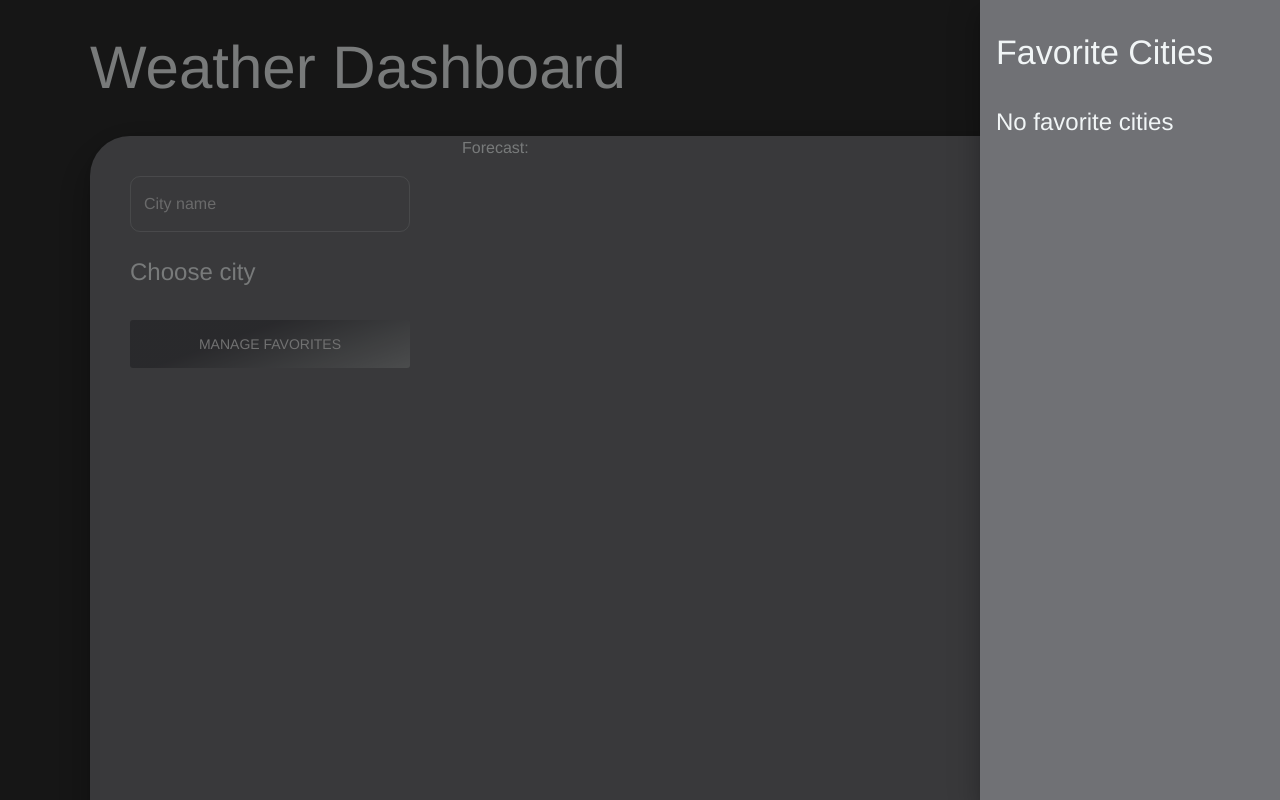
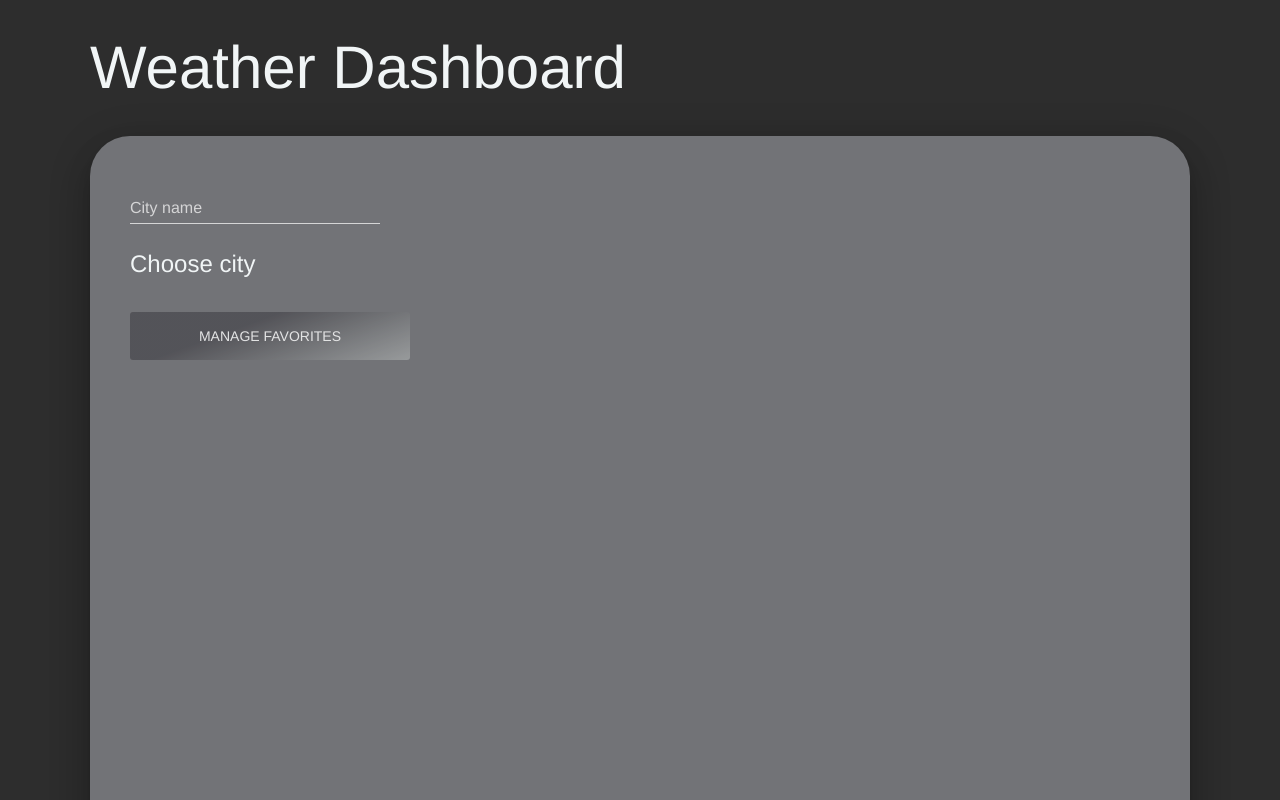
Before and after one commit to ExIxIxS/weather_dashboard, a React (Vite) app: page / in a window 1280 px wide. Shown: the top 800 px of the page. Built offline with nearby package versions, Linux system fonts and the light colour scheme.

Commit message:
FEAT: add initial forecast layout

```diff
--- a/eslint.config.js
+++ b/eslint.config.js
@@ -55,7 +55,7 @@ export default [{
     "react/jsx-tag-spacing": ["error", { beforeSelfClosing: "always" }],
     "react/jsx-curly-spacing": ["error", { when: "never" }],
     "react/jsx-boolean-value": ["warn", "never"],
-    "react/no-array-index-key": "off",
+    "react/no-array-index-key": "warn",
     "react/jsx-wrap-multilines": ["error"],
     "react/self-closing-comp": [
       "error",
--- a/src/api/forecastSliceAPI/types.ts
+++ b/src/api/forecastSliceAPI/types.ts
@@ -4,7 +4,7 @@ type Sys = {
   pod: string;
 };
 
-type ForecastItem = {
+export type ForecastItem = {
   dt: number;
   main: MainWeatherInfo;
   weather: Weather[];
--- a/src/pages/main/components/CityWeatherInfo/components/FavoriteCitiesList/index.tsx
+++ b/src/pages/main/components/CityWeatherInfo/components/FavoriteCitiesList/index.tsx
@@ -1,4 +1,4 @@
-import { useMemo, type Dispatch, type SetStateAction, type FC } from 'react';
+import { useMemo, type Dispatch, type SetStateAction, type FC, MouseEvent } from 'react';
 import { useDispatch, useSelector } from 'react-redux';
 import Stack from '@mui/material/Stack';
 import Typography from '@mui/material/Typography';
@@ -30,7 +30,8 @@ export const FavoriteCitiesList: FC<TProps> = ({ isShown, setIsShown }) => {
     dispatch(setSelectedCity(city));
   };
 
-  const handleRemoveFavoriteCity = (city: ResponseCity) => {
+  const handleRemoveFavoriteCity = (e: MouseEvent, city: ResponseCity) => {
+    e.stopPropagation();
     dispatch(removeFavoriteCity(city));
   };
 
@@ -62,7 +63,9 @@ export const FavoriteCitiesList: FC<TProps> = ({ isShown, setIsShown }) => {
               <IconButton
                 edge="end"
                 aria-label="delete"
-                onClick={() => handleRemoveFavoriteCity({ name, country, lat, lon })}
+                onClick={(e: MouseEvent) =>
+                  handleRemoveFavoriteCity(e, { name, country, lat, lon })
+                }
               >
                 <DeleteOutlineIcon />
               </IconButton>
--- /dev/null
+++ b/src/pages/main/components/CityWeatherInfo/components/Forecast/constants.ts
@@ -0,0 +1,27 @@
+import type { SelectOption } from 'src/pages/main/components/CityWeatherInfo/components/Forecast/types';
+
+export enum CHART_OPTIONS {
+  TEMP = 'temp',
+  PRESSURE = 'pressure',
+  HUMIDITY = 'humidity',
+  WIND_SPEED = 'windSpeed',
+}
+
+export const CHART_SELECT_OPTIONS: SelectOption<CHART_OPTIONS>[] = [
+  {
+    value: CHART_OPTIONS.TEMP,
+    label: `Temperature (°C)`,
+  },
+  {
+    value: CHART_OPTIONS.PRESSURE,
+    label: `Pressure (hPa)`,
+  },
+  {
+    value: CHART_OPTIONS.HUMIDITY,
+    label: `Humidity (%)`,
+  },
+  {
+    value: CHART_OPTIONS.WIND_SPEED,
+    label: `Wind speed (m/s)`,
+  },
+];
--- /dev/null
+++ b/src/pages/main/components/CityWeatherInfo/components/Forecast/index.tsx
@@ -0,0 +1,91 @@
+import { useMemo, useState, type FC } from 'react';
+import { Line } from 'react-chartjs-2';
+import {
+  Chart as ChartJS,
+  CategoryScale,
+  LinearScale,
+  PointElement,
+  LineElement,
+  Filler,
+} from 'chart.js';
+import FormControl from '@mui/material/FormControl';
+import Select, { type SelectChangeEvent } from '@mui/material/Select';
+import MenuItem from '@mui/material/MenuItem';
+import Stack from '@mui/material/Stack';
+import Typography from '@mui/material/Typography';
+import Box from '@mui/material/Box';
+import CircularProgress from '@mui/material/CircularProgress';
+import { OutlinedAlert } from 'src/components/OutlinedAlert';
+import { getChartData } from 'src/pages/main/components/CityWeatherInfo/components/Forecast/utils';
+import {
+  CHART_OPTIONS,
+  CHART_SELECT_OPTIONS,
+} from 'src/pages/main/components/CityWeatherInfo/components/Forecast/constants';
+import type { ResponseCity } from 'src/api/citiesSliceAPI/types';
+import type { ResponseForecast } from 'src/api/forecastSliceAPI/types';
+
+type TProps = {
+  city: ResponseCity | null;
+  forecast?: ResponseForecast;
+  isFetching: boolean;
+  isError: boolean;
+};
+
+ChartJS.register(CategoryScale, LinearScale, PointElement, LineElement, Filler);
+
+export const Forecast: FC<TProps> = ({ city, forecast, isFetching, isError }) => {
+  const [selectOption, setSelectOption] = useState(CHART_SELECT_OPTIONS.at(0));
+
+  const handleSetCurrentChartPoint = () => console.log('click point'); // refactor
+
+  const handleChangeSelect = (e: SelectChangeEvent) => {
+    const newValue = e.target.value as CHART_OPTIONS;
+
+    const selectOption = CHART_SELECT_OPTIONS.find((option) => option.value === newValue);
+
+    if (selectOption) {
+      setSelectOption(selectOption);
+    }
+  };
+
+  const { chartData, chartOptions } = useMemo(
+    () => getChartData(handleSetCurrentChartPoint, selectOption?.value, forecast),
+    [forecast, handleSetCurrentChartPoint, selectOption]
+  );
+
+  return (
+    <Stack sx={{ overflow: 'auto', p: { xs: 1, sm: 2, md: 4, xl: 8 } }}>
+      {city && (
+        <Box sx={{ minHeight: 300 }}>
+          {isError && <OutlinedAlert>Data fetching error</OutlinedAlert>}
+          {isFetching && <CircularProgress color="inherit" sx={{ my: 4 }} />}
+          {!isFetching && !isError && forecast && (
+            <>
+              <Typography variant="h3" component="h2" sx={{ mb: 4 }}>
+                5 days forecast
+              </Typography>
+              <Box sx={{ width: 700, minHeight: 400 }}>
+                <Line data={chartData} options={chartOptions as never} />
+              </Box>
+              <FormControl fullWidth>
+                <Select
+                  id="chart-options-select"
+                  value={selectOption?.value}
+                  label={selectOption?.label}
+                  onChange={handleChangeSelect}
+                  variant="standard"
+                >
+                  {CHART_SELECT_OPTIONS.map(({ value, label }) => (
+                    <MenuItem key={value} value={value}>
+                      {label}
+                    </MenuItem>
+                  ))}
+                </Select>
+              </FormControl>
+            </>
+          )}
+        </Box>
+      )}
+    </Stack>
+  );
+};
--- /dev/null
+++ b/src/pages/main/components/CityWeatherInfo/components/Forecast/types.ts
@@ -0,0 +1,4 @@
+export type SelectOption<V = unknown, L = string> = {
+  value: V;
+  label: L;
+};
--- /dev/null
+++ b/src/pages/main/components/CityWeatherInfo/components/Forecast/utils.ts
@@ -0,0 +1,130 @@
+import { type Dispatch, type SetStateAction } from 'react';
+import { type ActiveElement, type ChartEvent } from 'chart.js/dist/types/index';
+import { CHART_OPTIONS } from 'src/pages/main/components/CityWeatherInfo/components/Forecast/constants';
+import type { ForecastItem, ResponseForecast } from 'src/api/forecastSliceAPI/types';
+
+const getForecastData = (forecast?: ResponseForecast, length: number = Infinity) => {
+  const initialResult = {
+    dates: [] as string[],
+    [CHART_OPTIONS.TEMP]: [] as number[],
+    [CHART_OPTIONS.PRESSURE]: [] as number[],
+    [CHART_OPTIONS.HUMIDITY]: [] as number[],
+    [CHART_OPTIONS.WIND_SPEED]: [] as number[],
+    chartPoints: [] as ForecastItem[],
+  };
+
+  if (!forecast) return initialResult;
+
+  const { dates, temp, pressure, humidity, windSpeed, chartPoints } = forecast.list.reduce(
+    (result, forecastRecord) => {
+      const {
+        dt_txt,
+        main: { temp, pressure, humidity },
+        wind: { speed: windSpeed },
+      } = forecastRecord;
+
+      result.dates.push(dt_txt.split(' ').at(-1)?.slice(0, 5) ?? '');
+      result.temp.push(temp);
+      result.pressure.push(pressure);
+      result.humidity.push(humidity);
+      result.windSpeed.push(windSpeed);
+      result.chartPoints.push(forecastRecord);
+
+      return result;
+    },
+    { ...initialResult }
+  );
+
+  return dates.length > length
+    ? {
+        dates: dates.slice(-length),
+        temp: temp.slice(-length),
+        pressure: pressure.slice(-length),
+        humidity: humidity.slice(-length),
+        windSpeed: windSpeed.slice(-length),
+        chartPoints: chartPoints.slice(-length),
+      }
+    : { dates, temp, pressure, humidity, windSpeed, chartPoints };
+};
+
+export const getChartData = (
+  setCurrentChartPoint: Dispatch<SetStateAction<ForecastItem | null>>,
+  chartOption: CHART_OPTIONS | undefined = CHART_OPTIONS.TEMP,
+  forecast?: ResponseForecast,
+  period?: number
+) => {
+  const forecastData = getForecastData(forecast, period);
+
+  const chartData = {
+    labels: forecastData.dates,
+    datasets: [
+      {
+        label: chartOption,
+        data: forecastData[chartOption],
+        border: '2px solid',
+        borderColor: '#C26EB4',
+        backgroundColor: '#E66FD2',
+        pointBackgroundColor: '#E66FD2',
+        pointBorderColor: '#FFFFFF',
+        pointBorderWidth: 1,
+        pointRadius: 5,
+        pointHoverRadius: 6,
+        tension: 0.3,
+        fill: false,
+      },
+    ],
+  };
+
+  const chartOptions = {
+    responsive: true,
+    maintainAspectRatio: true,
+    plugins: {
+      title: {
+        display: true,
+        text: 'Blood Pressure',
+      },
+    },
+    scales: {
+      x: {
+        grid: {
+          display: false,
+        },
+        ticks: {
+          font: {
+            family: 'Montserrat',
+            size: 12,
+            style: 'normal',
+            weight: 'normal',
+          },
+          color: '#072635',
+        },
+      },
+      y: {
+        ticks: {
+          font: {
+            family: 'Montserrat',
+            size: 12,
+            style: 'normal',
+            weight: 'normal',
+          },
+          color: '#072635',
+        },
+        type: 'linear',
+      },
+    },
+    onClick: (_: ChartEvent, elements: ActiveElement[]) => {
+      if (elements.length) {
+        const index = elements[0].index;
+        const currentChartPoint = forecastData.chartPoints[index];
+
+        setCurrentChartPoint(currentChartPoint);
+      }
+    },
+  };
+
+  if (forecastData.chartPoints.length) {
+    setCurrentChartPoint(forecastData.chartPoints.at(-1) as ForecastItem);
+  }
+
+  return { forecastData, chartData, chartOptions };
+};
--- a/src/pages/main/components/CityWeatherInfo/components/SearchPanel/index.tsx
+++ b/src/pages/main/components/CityWeatherInfo/components/SearchPanel/index.tsx
@@ -59,11 +59,11 @@ export const SearchPanel: FC = () => {
 
   return (
     <ClickAwayListener onClickAway={handleClickAway}>
-      <Stack sx={{ width: 280, position: 'relative' }}>
+      <Stack sx={{ width: 250, position: 'relative' }}>
         <TextField
           label="City name"
           value={currentCityName}
-          variant="outlined"
+          variant="standard"
           type="text"
           sx={{ mb: 3 }}
           fullWidth
--- a/src/pages/main/components/CityWeatherInfo/index.tsx
+++ b/src/pages/main/components/CityWeatherInfo/index.tsx
@@ -6,15 +6,16 @@ import Paper from '@mui/material/Paper';
 import Stack from '@mui/material/Stack';
 import { SearchPanel } from 'src/pages/main/components/CityWeatherInfo/components/SearchPanel';
 import { Summary } from 'src/pages/main/components/CityWeatherInfo/components/Summary';
+import { FavoriteCitiesList } from 'src/pages/main/components/CityWeatherInfo/components/FavoriteCitiesList';
+import { Forecast } from 'src/pages/main/components/CityWeatherInfo/components/Forecast';
 import { selectSelectedCity } from 'src/store/slices/selectedCitySlice';
-import { FavoriteCitiesList } from 'src/pages/main/components/CityWeatherInfo/components/FavoriteCitiesList';
 
 const BORDER_RADIUS_RESPONSIVE = { xs: 1, sm: 2, md: 4, xl: 8 };
 
 export const CityWeatherInfo: FC = () => {
   const selectedCity = useSelector(selectSelectedCity);
 
-  const [isShownFavorites, setIsShownFavorites] = useState(true);
+  const [isShownFavorites, setIsShownFavorites] = useState(false);
 
   const [
     fetchCurrentWeatherData,
@@ -25,10 +26,10 @@ export const CityWeatherInfo: FC = () => {
     },
   ] = useLazyGetCurrentWeatherQuery();
 
-  const [fetchForecastData, { data: forecastData, isFetching, isError }] =
-    useLazyGetForecastQuery();
-
-  // useEffect(() => console.log('selectedCity changed! -> ', selectedCity?.name), [selectedCity]);
+  const [
+    fetchForecastData,
+    { data: forecastData, isFetching: isFetchingForecast, isError: isErrorForecast },
+  ] = useLazyGetForecastQuery();
 
   useEffect(() => {
     if (!selectedCity) {
@@ -93,7 +94,12 @@ export const CityWeatherInfo: FC = () => {
           />
         </Stack>
         <FavoriteCitiesList isShown={isShownFavorites} setIsShown={setIsShownFavorites} />
-        <Stack>Forecast:{currentWeatherData?.main.feels_like}</Stack>
+        <Forecast
+          city={selectedCity}
+          forecast={forecastData}
+          isFetching={isFetchingForecast}
+          isError={isErrorForecast}
+        />
       </Stack>
     </Paper>
   );
```
